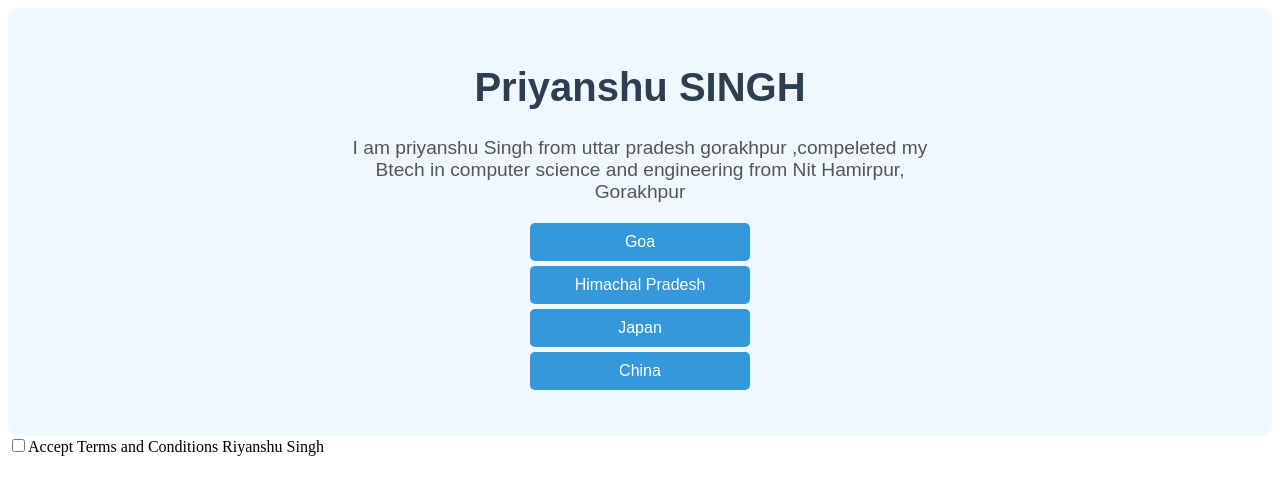
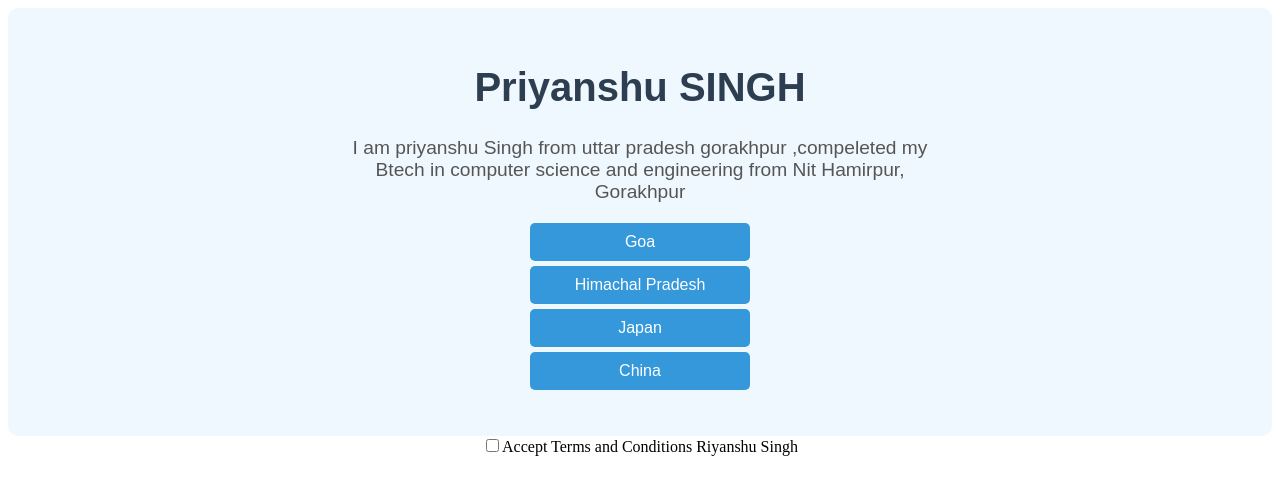
Before and after one commit to priyanshu6238/React-practice, a React (Create React App) app: page / in a window 1280 px wide. Shown: the top 494 px of the page. Built offline with nearby package versions, Linux system fonts and the light colour scheme.

Commit message:
Refactor Footer component to apply consistent styling and fix background color property.

```diff
--- a/src/components/Footer.js
+++ b/src/components/Footer.js
@@ -9,8 +9,13 @@ function Footer() {
     name = "Riyanshu Singh";
   }
 
+  const styles = {
+    color: "black",
+    textAlign: "center",
+    backgroungColor: "black",
+  };
   return (
-    <div>
+    <div style={styles}>
       <input type="checkbox" />
       <label>Accept Terms and Conditions {name}</label>
     </div>
```
